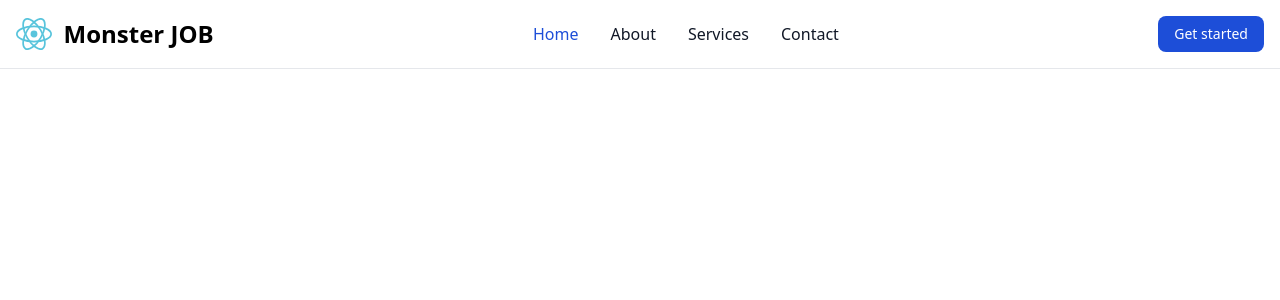
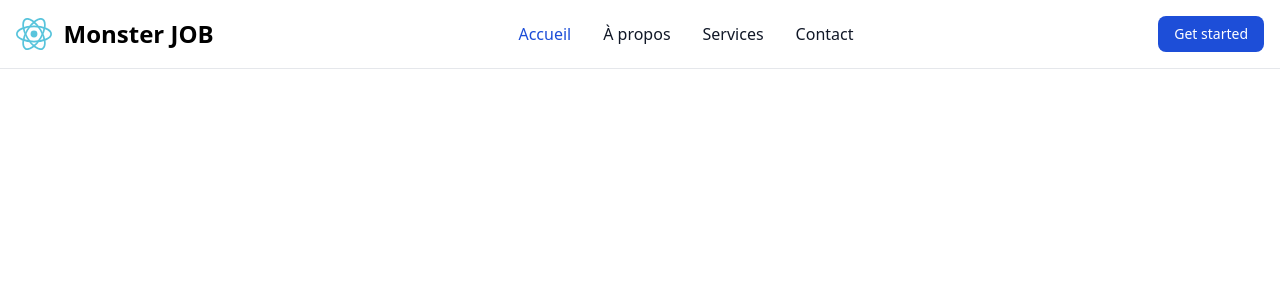
Before and after one commit to HB-PE9/monster-job, a Symfony app: template templates/base.html.twig in a window 1280 px wide. Shown: the top 300 px of the page. Run offline with Twig, Linux system fonts and the light colour scheme; the template is opened without the code that fills it, so the values that code supplies are empty; style sheets or scripts are compiled from the project's sources; some libraries are stand-ins or nearby versions.

Commit message:
:sparkles: add About page

```diff
--- a/src/Controller/IndexController.php
+++ b/src/Controller/IndexController.php
@@ -13,4 +13,10 @@ class IndexController extends AbstractController
     {
         return $this->render('index/index.html.twig');
     }
+
+    #[Route('/about', name: 'about')]
+    public function about(): Response
+    {
+        return $this->render('index/about.html.twig');
+    }
 }
--- /dev/null
+++ b/templates/index/about.html.twig
@@ -0,0 +1,5 @@
+{% extends 'base.html.twig' %}
+
+{% block body %}
+  <h1 class="text-8xl uppercase">À propos</h1>
+{% endblock %}
--- a/templates/navbar.html.twig
+++ b/templates/navbar.html.twig
@@ -1,4 +1,4 @@
-<nav class="bg-white dark:bg-gray-900 fixed w-full z-20 top-0 start-0 border-b border-gray-200 dark:border-gray-600">
+<nav class="bg-white dark:bg-gray-900 w-full z-20 top-0 start-0 border-b border-gray-200 dark:border-gray-600">
   <div class="max-w-screen-xl flex flex-wrap items-center justify-between mx-auto p-4">
     <a href="{{ path('homepage') }}" class="flex items-center space-x-3 rtl:space-x-reverse">
       <img src="{{ asset('images/logo.svg') }}" class="h-8" alt="React is so cool" />
@@ -16,10 +16,10 @@
     <div class="items-center justify-between hidden w-full md:flex md:w-auto md:order-1" id="navbar-sticky">
       <ul class="flex flex-col p-4 md:p-0 mt-4 font-medium border border-gray-100 rounded-lg bg-gray-50 md:space-x-8 rtl:space-x-reverse md:flex-row md:mt-0 md:border-0 md:bg-white dark:bg-gray-800 md:dark:bg-gray-900 dark:border-gray-700">
         <li>
-          <a href="#" class="block py-2 px-3 text-white bg-blue-700 rounded md:bg-transparent md:text-blue-700 md:p-0 md:dark:text-blue-500" aria-current="page">Home</a>
+          <a href="{{ path('homepage') }}" class="block py-2 px-3 text-white bg-blue-700 rounded md:bg-transparent md:text-blue-700 md:p-0 md:dark:text-blue-500" aria-current="page">Accueil</a>
         </li>
         <li>
-          <a href="#" class="block py-2 px-3 text-gray-900 rounded hover:bg-gray-100 md:hover:bg-transparent md:hover:text-blue-700 md:p-0 md:dark:hover:text-blue-500 dark:text-white dark:hover:bg-gray-700 dark:hover:text-white md:dark:hover:bg-transparent dark:border-gray-700">About</a>
+          <a href="{{ path('about') }}" class="block py-2 px-3 text-gray-900 rounded hover:bg-gray-100 md:hover:bg-transparent md:hover:text-blue-700 md:p-0 md:dark:hover:text-blue-500 dark:text-white dark:hover:bg-gray-700 dark:hover:text-white md:dark:hover:bg-transparent dark:border-gray-700">À propos</a>
         </li>
         <li>
           <a href="#" class="block py-2 px-3 text-gray-900 rounded hover:bg-gray-100 md:hover:bg-transparent md:hover:text-blue-700 md:p-0 md:dark:hover:text-blue-500 dark:text-white dark:hover:bg-gray-700 dark:hover:text-white md:dark:hover:bg-transparent dark:border-gray-700">Services</a>
```
